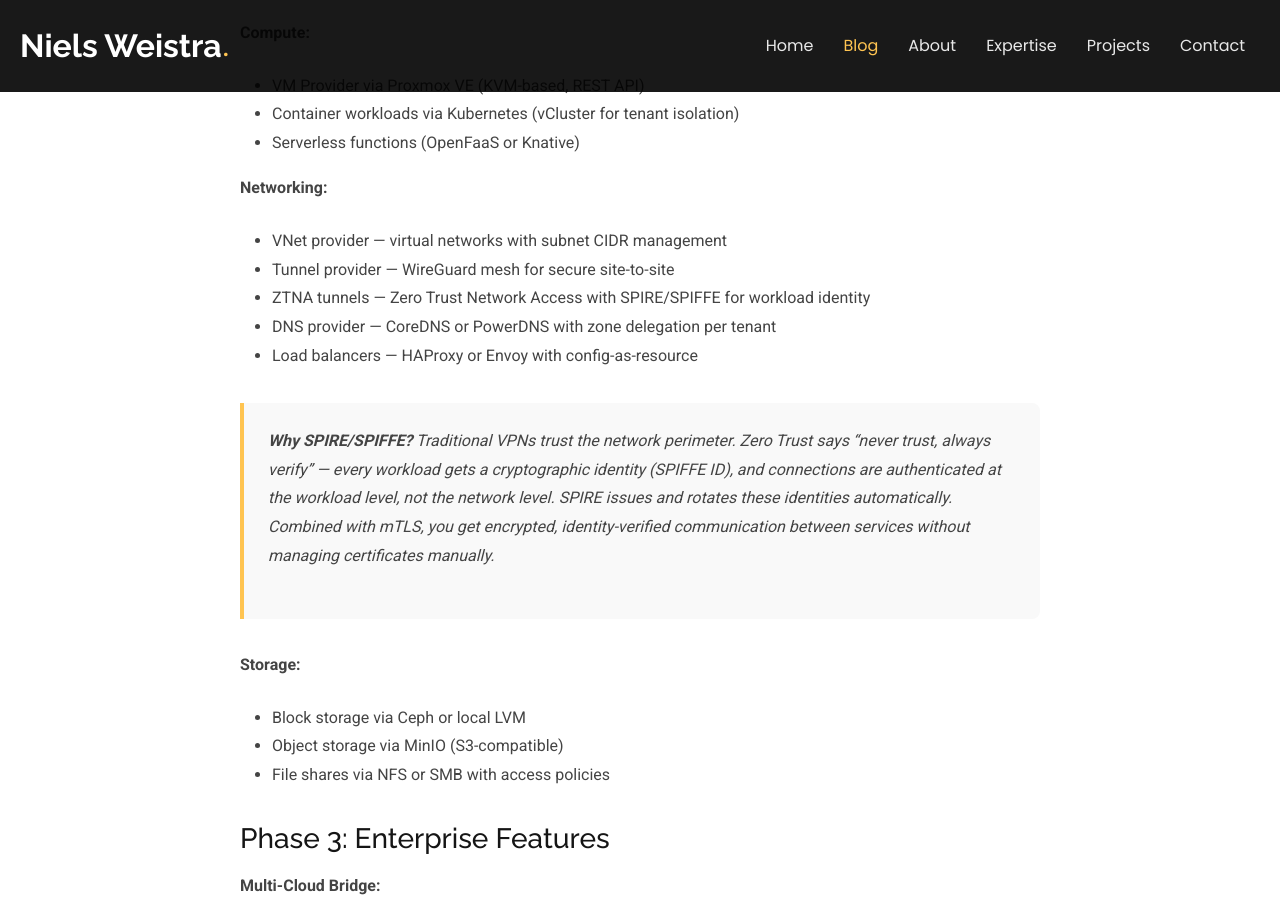
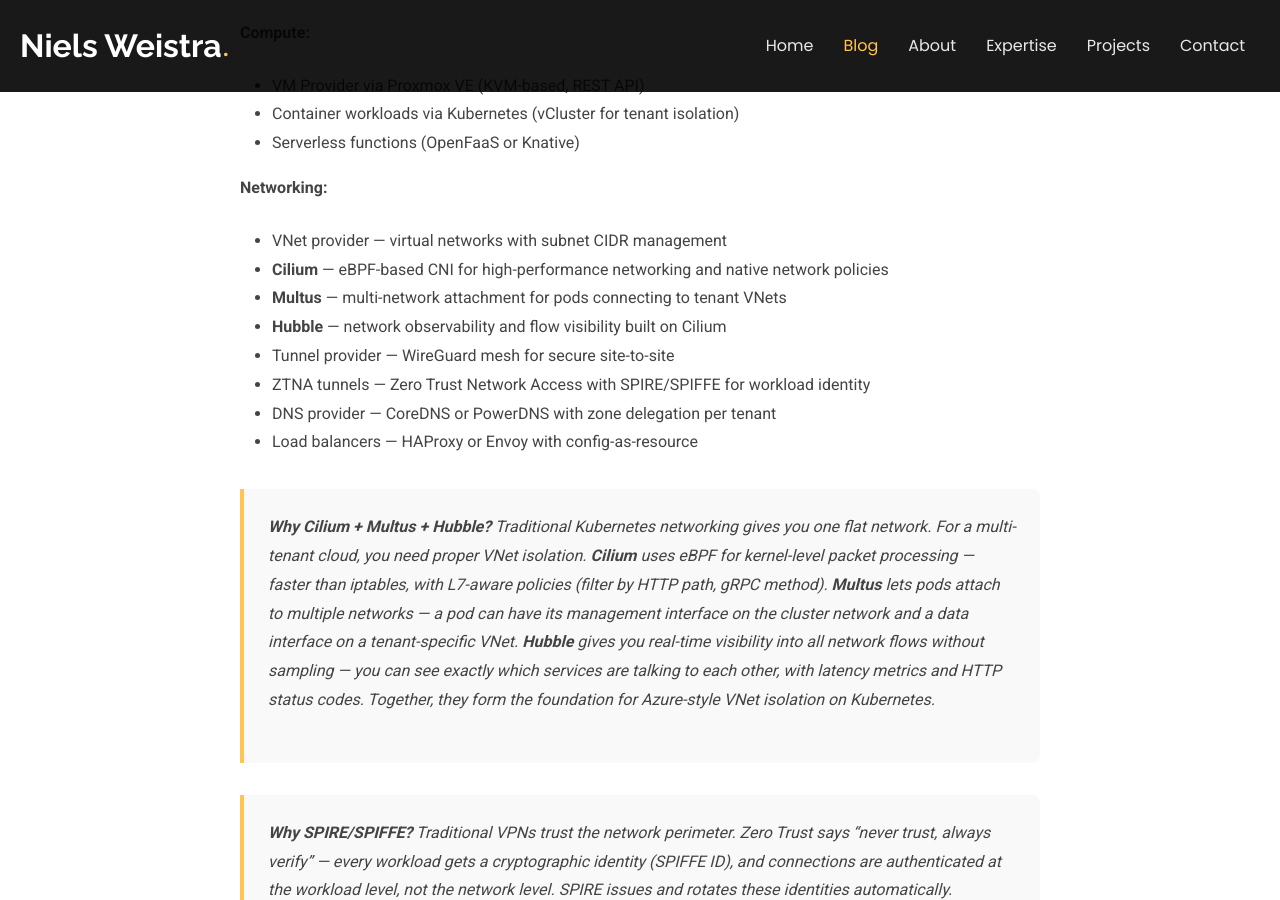
Before and after one commit to nielsweistra/nielsweistra.github.io, a Jekyll site: the page built from _posts/2026-02-09-itl-control-plane-alpha.md, in a window 1280 px wide and 900 px high, scrolled down 12041 px. Built offline with Jekyll 4.4.1, drawn with Linux system fonts in a browser that asks for light colours; a style sheet for code colours, icons or effects is not loaded; some of the changed text lies outside the part shown.

Commit message:
feat: add Cilium + Multus + Hubble for VNet integration
- Added Cilium (eBPF-based CNI) for high-performance networking
- Added Multus for multi-network pod attachment to tenant VNets
- Added Hubble for network observability and flow visibility
- Explained why this stack enables Azure-style VNet isolation on K8s
- Updated tags with networking technologies

```diff
--- a/_posts/2026-02-09-itl-control-plane-alpha.md
+++ b/_posts/2026-02-09-itl-control-plane-alpha.md
@@ -3,7 +3,7 @@
 title: "Building Your Own Cloud: ITL Control Plane Alpha"
 date: 2026-02-09 10:00:00 +0200
 categories: [Cloud, Architecture]
-tags: [control-plane, azure-resource-manager, multi-cloud, python, fastapi, neo4j]
+tags: [control-plane, azure-resource-manager, multi-cloud, python, fastapi, neo4j, cilium, multus, hubble, kubernetes-networking]
 excerpt: "Introducing the ITL Control Plane — a baby wolf taking its first steps in building a proper cloud abstraction layer before touching any servers."
 description: "A first look at the ITL Control Plane alpha: multi-tenant resource management inspired by Azure Resource Manager, built with Python, Neo4j, and a focus on getting the abstraction right first."
 image: "/assets/itl-dashboard-all-resources.png"
@@ -243,10 +243,15 @@
 
 **Networking:**
 - VNet provider — virtual networks with subnet CIDR management
+- **Cilium** — eBPF-based CNI for high-performance networking and native network policies
+- **Multus** — multi-network attachment for pods connecting to tenant VNets
+- **Hubble** — network observability and flow visibility built on Cilium
 - Tunnel provider — WireGuard mesh for secure site-to-site
 - ZTNA tunnels — Zero Trust Network Access with SPIRE/SPIFFE for workload identity
 - DNS provider — CoreDNS or PowerDNS with zone delegation per tenant
 - Load balancers — HAProxy or Envoy with config-as-resource
+
+> **Why Cilium + Multus + Hubble?** Traditional Kubernetes networking gives you one flat network. For a multi-tenant cloud, you need proper VNet isolation. **Cilium** uses eBPF for kernel-level packet processing — faster than iptables, with L7-aware policies (filter by HTTP path, gRPC method). **Multus** lets pods attach to multiple networks — a pod can have its management interface on the cluster network and a data interface on a tenant-specific VNet. **Hubble** gives you real-time visibility into all network flows without sampling — you can see exactly which services are talking to each other, with latency metrics and HTTP status codes. Together, they form the foundation for Azure-style VNet isolation on Kubernetes.
 
 > **Why SPIRE/SPIFFE?** Traditional VPNs trust the network perimeter. Zero Trust says "never trust, always verify" — every workload gets a cryptographic identity (SPIFFE ID), and connections are authenticated at the workload level, not the network level. SPIRE issues and rotates these identities automatically. Combined with mTLS, you get encrypted, identity-verified communication between services without managing certificates manually.
 
```
